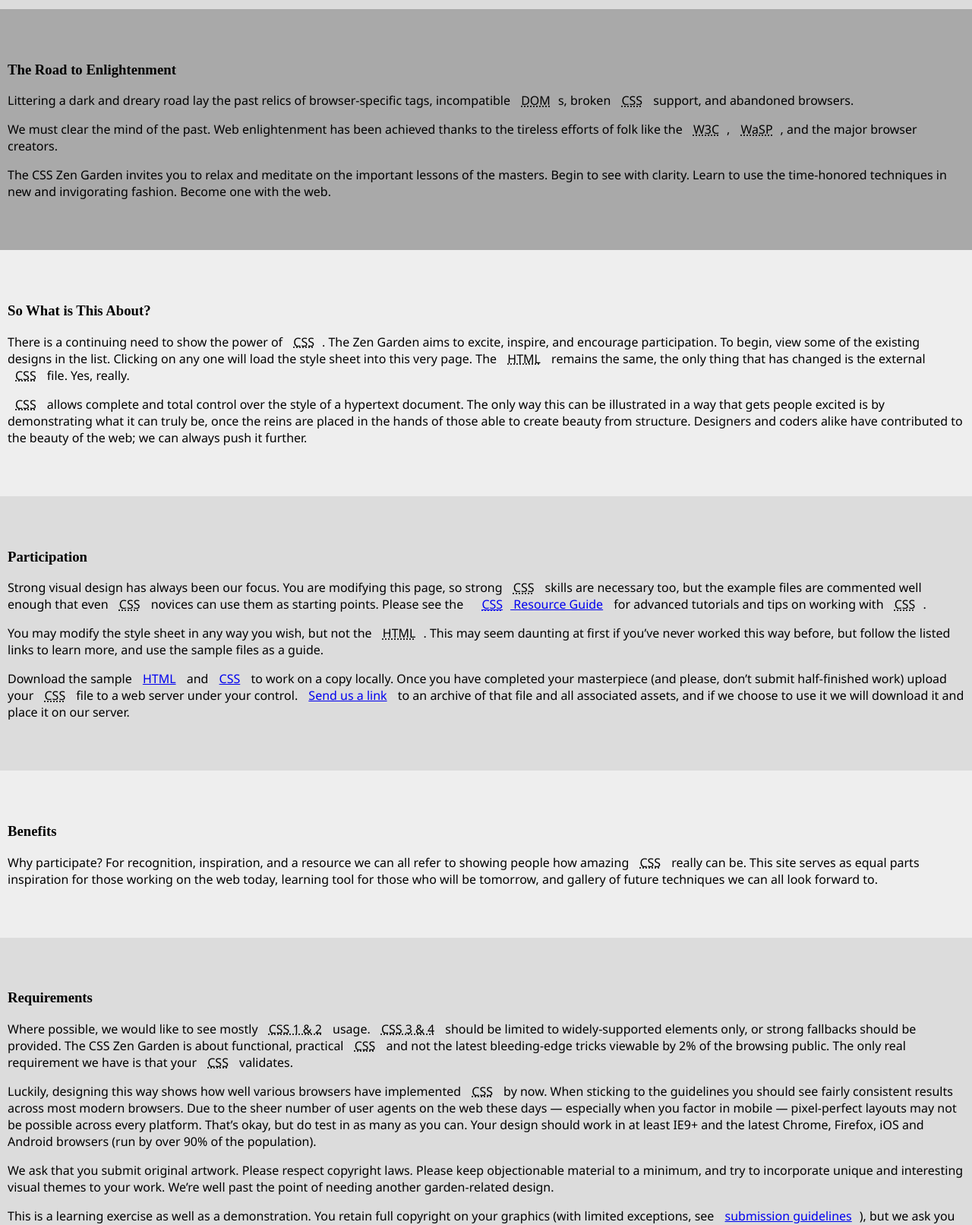
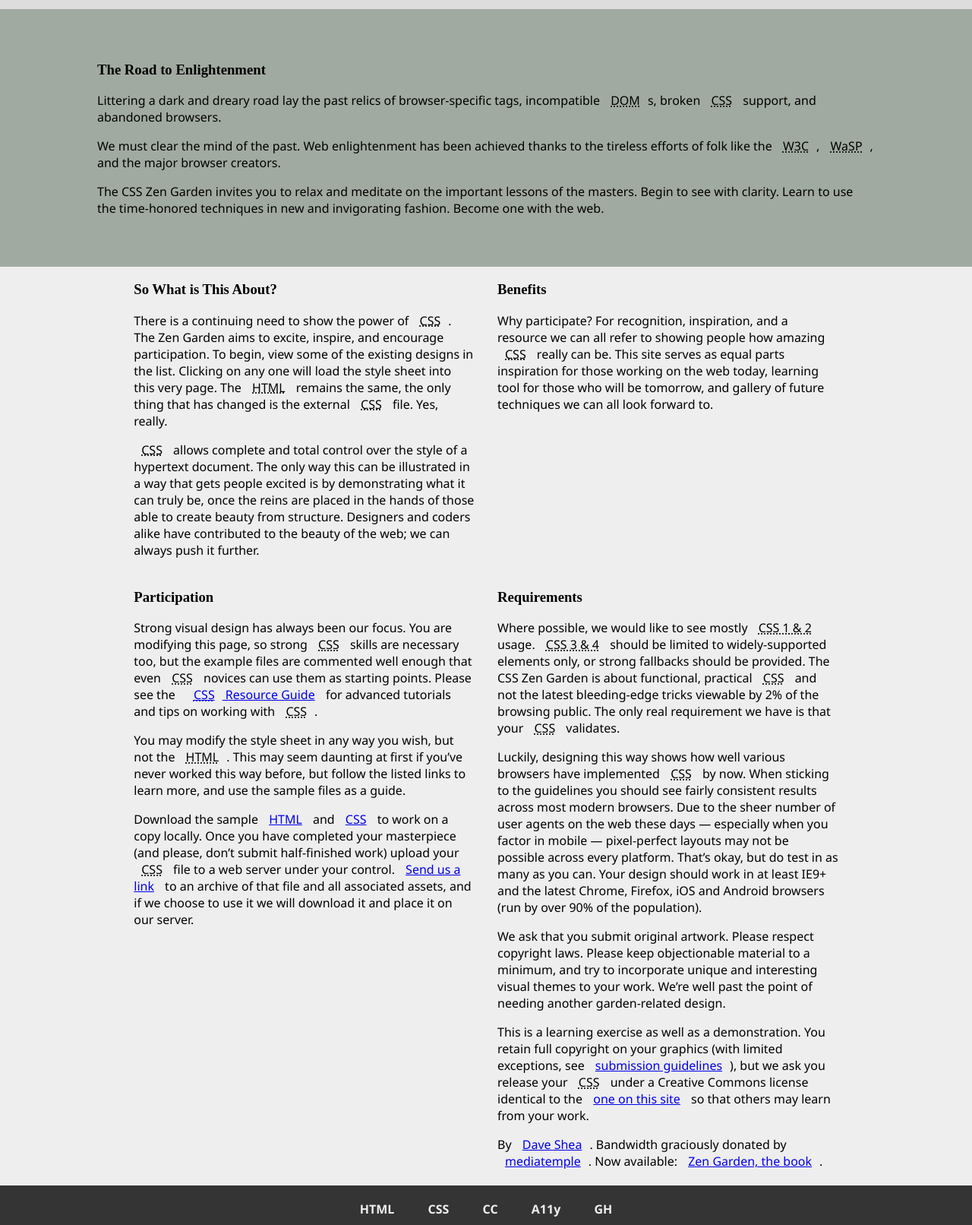
Before and after one commit to ChristopheSchevers/CSS-ZenGarden, a plain HTML site: page index.html in a window 1280 px wide. Shown: the part 500-2112 px from the top of the page at 76% size. Drawn offline with nearby package versions, Linux system fonts and the light colour scheme; files that its build step writes are made by us from their sources; a web font is replaced by a local one.

Commit message:
Native version

```diff
--- a/assets/styleone/scss/partials/_base.scss
+++ b/assets/styleone/scss/partials/_base.scss
@@ -3,6 +3,7 @@
 body, html {
     margin: 0;
     padding: 0;
+    height: 100%;
 }
 
 // Mixins
--- a/assets/styleone/scss/partials/_colors.scss
+++ b/assets/styleone/scss/partials/_colors.scss
@@ -1,12 +1,12 @@
 // General
-$body-color: #3cb371;
-$bckgrnd-md: #a9a9a9;
+$body-color: #eee;
+$bckgrnd-md: #a1aaa1;
 $bckgrnd-xlight: #eee;
 
 // Header
-$bckgrnd-light: #dcdcdc;
+$bckgrnd-light: #dcdddc;
 
 // Footer
-$ftr-clr: #333;
+$ftr-clr: #333433;
 $ftr-text: #ddd;
 $ftr-link: #eee;
--- a/assets/styleone/scss/style.scss
+++ b/assets/styleone/scss/style.scss
@@ -43,7 +43,7 @@
 }
 
 .summary {
-    @include box-shadow(0 -5px 10px 10px #333);
+    @include box-shadow(0 -3px 20px 10px #666);
     background-color: $bckgrnd-light;
     padding: 10px 50px;
 }
@@ -124,3 +124,72 @@
         list-style-type: none;
     }
 }
+
+/* Media Queries */
+@media only screen and (min-width: 720px) {
+    .summary {
+        text-align: center;
+    }
+
+    .preamble {
+        h3, p {
+            padding: {
+                left: 10%;
+                right: 10%;
+            }
+        }
+    }
+
+
+    .main.supporting {
+        display: grid;
+        grid-template-columns: 1fr 3fr 3fr 1fr;
+        grid-template-rows: auto;
+        grid-column-gap: 10px;
+        grid-row-gap: 5px;
+        grid-template-areas:
+        ". article1 article2 ."
+        ". article3 article4 ."
+        "footer footer footer footer";
+
+        .explanation, .participation, .benefits, .requirements {
+            padding: {
+                top: 0;
+                bottom: 0;
+            }
+        }
+
+        .participation, .requirements {
+            background-color: $bckgrnd-xlight;
+        }
+
+        .explanation {
+            grid-area: article1;
+        }
+
+        .participation {
+            grid-area: article3;
+        }
+
+        .benefits {
+            grid-area: article2;
+        }
+
+        .requirements {
+            grid-area: article4;
+        }
+
+        footer {
+            grid-area: footer;
+        }
+    }
+
+
+    .wrapper {
+        display: flex;
+        flex-direction: row;
+        justify-content: space-evenly;
+        font-size: 0.8em;
+        padding-bottom: 20px;
+    }
+}
```
Also changed, not shown: assets/styleone/css/style.css, 1 other file.
